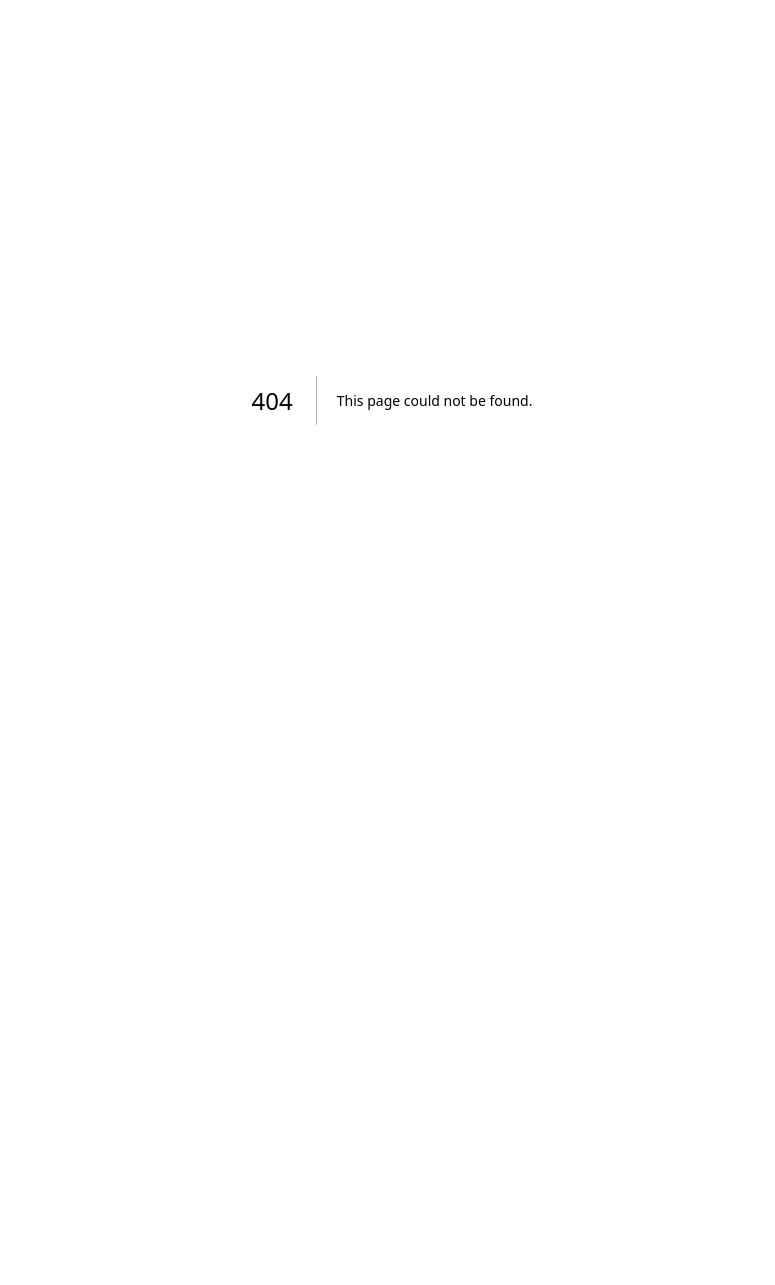
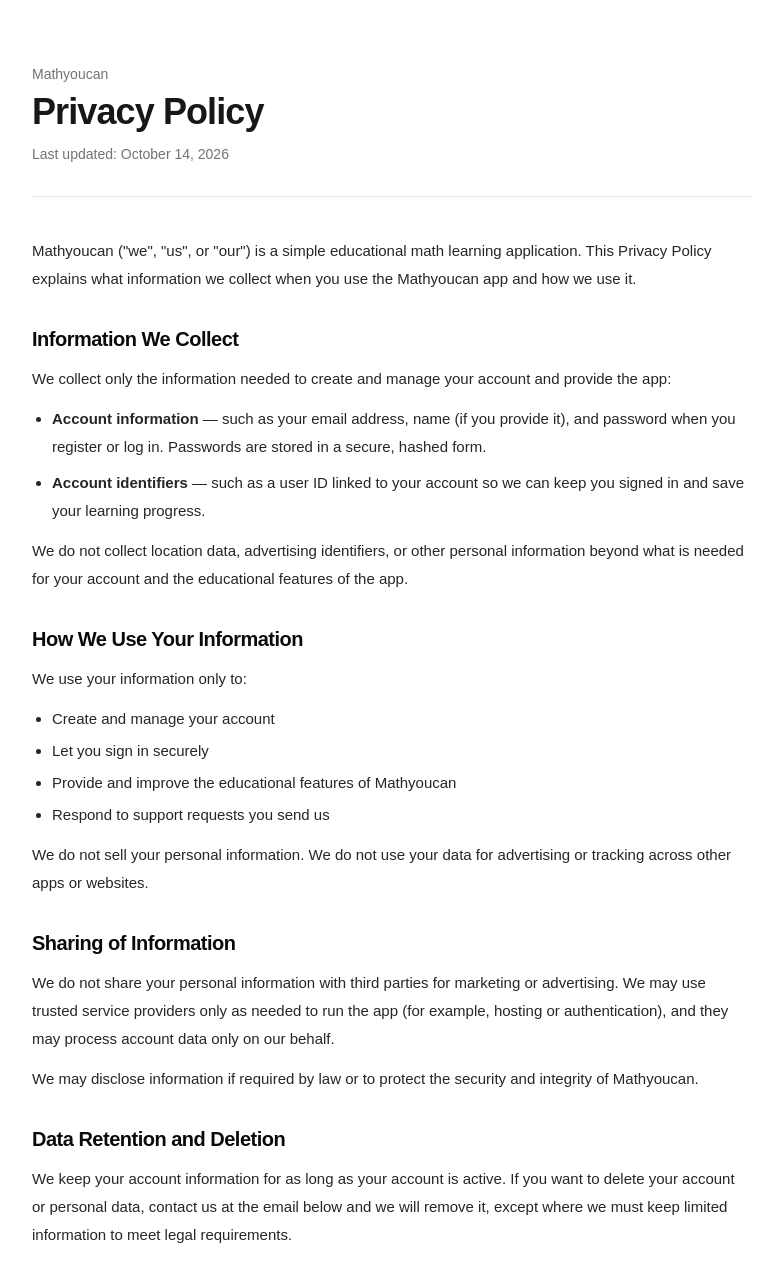
Before and after one commit to tural1200/turalmammadov, a Next.js app: page /mathyoucan/privacy in a window 1280 px wide. Before the commit this address had no page. Shown: the top 1285 px of the page, without its empty margins (248-1023 px from the left). Before the commit the page ends 800 px from the top, so only its background shows below. Built offline with nearby package versions, Linux system fonts and the light colour scheme.

Commit message:
feat: update dependencies to Next.js 16.4.1 and ESLint config, add Privacy Policy page

```diff
--- /dev/null
+++ b/src/app/mathyoucan/privacy/page.tsx
@@ -0,0 +1,158 @@
+import type { Metadata } from "next";
+
+export const metadata: Metadata = {
+  title: "Privacy Policy | Mathyoucan",
+  description:
+    "Privacy Policy for Mathyoucan — how we handle account and app data.",
+};
+
+export default function MathyoucanPrivacyPage() {
+  return (
+    <main className="min-h-screen bg-white text-[#171717]">
+      <article className="mx-auto max-w-3xl px-6 py-12 sm:py-16">
+        <header className="mb-10 border-b border-neutral-200 pb-8">
+          <p className="mb-2 text-sm text-neutral-500">Mathyoucan</p>
+          <h1 className="text-3xl font-semibold tracking-tight sm:text-4xl">
+            Privacy Policy
+          </h1>
+          <p className="mt-3 text-sm text-neutral-500">
+            Last updated: October 14, 2026
+          </p>
+        </header>
+
+        <div className="space-y-8 text-[15px] leading-7 text-neutral-800">
+          <section className="space-y-3">
+            <p>
+              Mathyoucan (&quot;we&quot;, &quot;us&quot;, or &quot;our&quot;) is a
+              simple educational math learning application. This Privacy Policy
+              explains what information we collect when you use the Mathyoucan
+              app and how we use it.
+            </p>
+          </section>
+
+          <section className="space-y-3">
+            <h2 className="text-xl font-semibold tracking-tight text-neutral-950">
+              Information We Collect
+            </h2>
+            <p>
+              We collect only the information needed to create and manage your
+              account and provide the app:
+            </p>
+            <ul className="list-disc space-y-2 pl-5">
+              <li>
+                <strong>Account information</strong> — such as your email
+                address, name (if you provide it), and password when you
+                register or log in. Passwords are stored in a secure, hashed
+                form.
+              </li>
+              <li>
+                <strong>Account identifiers</strong> — such as a user ID linked
+                to your account so we can keep you signed in and save your
+                learning progress.
+              </li>
+            </ul>
+            <p>
+              We do not collect location data, advertising identifiers, or other
+              personal information beyond what is needed for your account and
+              the educational features of the app.
+            </p>
+          </section>
+
+          <section className="space-y-3">
+            <h2 className="text-xl font-semibold tracking-tight text-neutral-950">
+              How We Use Your Information
+            </h2>
+            <p>We use your information only to:</p>
+            <ul className="list-disc space-y-1 pl-5">
+              <li>Create and manage your account</li>
+              <li>Let you sign in securely</li>
+              <li>Provide and improve the educational features of Mathyoucan</li>
+              <li>Respond to support requests you send us</li>
+            </ul>
+            <p>
+              We do not sell your personal information. We do not use your data
+              for advertising or tracking across other apps or websites.
+            </p>
+          </section>
+
+          <section className="space-y-3">
+            <h2 className="text-xl font-semibold tracking-tight text-neutral-950">
+              Sharing of Information
+            </h2>
+            <p>
+              We do not share your personal information with third parties for
+              marketing or advertising. We may use trusted service providers
+              only as needed to run the app (for example, hosting or
+              authentication), and they may process account data only on our
+              behalf.
+            </p>
+            <p>
+              We may disclose information if required by law or to protect the
+              security and integrity of Mathyoucan.
+            </p>
+          </section>
+
+          <section className="space-y-3">
+            <h2 className="text-xl font-semibold tracking-tight text-neutral-950">
+              Data Retention and Deletion
+            </h2>
+            <p>
+              We keep your account information for as long as your account is
+              active. If you want to delete your account or personal data,
+              contact us at the email below and we will remove it, except where
+              we must keep limited information to meet legal requirements.
+            </p>
+          </section>
+
+          <section className="space-y-3">
+            <h2 className="text-xl font-semibold tracking-tight text-neutral-950">
+              Children&apos;s Privacy
+            </h2>
+            <p>
+              Mathyoucan is an educational app and may be used by children. We
+              collect account information only to provide the service. We do not
+              knowingly use children&apos;s data for advertising or tracking. If
+              you are a parent or guardian and believe your child provided
+              information without your consent, contact us and we will help
+              remove it.
+            </p>
+          </section>
+
+          <section className="space-y-3">
+            <h2 className="text-xl font-semibold tracking-tight text-neutral-950">
+              Changes to This Policy
+            </h2>
+            <p>
+              If we change how we handle information, we will update this
+              Privacy Policy and the &quot;Last updated&quot; date above.
+            </p>
+          </section>
+
+          <section className="space-y-3">
+            <h2 className="text-xl font-semibold tracking-tight text-neutral-950">
+              Contact Us
+            </h2>
+            <p>
+              If you have questions about this Privacy Policy, contact us at:
+            </p>
+            <ul className="list-disc space-y-1 pl-5">
+              <li>
+                Email:{" "}
+                <a
+                  href="mailto:office@mathyoucan.com"
+                  className="underline underline-offset-2 hover:text-neutral-950"
+                >
+                  office@mathyoucan.com
+                </a>
+              </li>
+              <li>
+                Mathyoucan, 3rd floor, Office 2, Khodjali 32 Block 1181, Baku,
+                Azerbaijan
+              </li>
+            </ul>
+          </section>
+        </div>
+      </article>
+    </main>
+  );
+}
```
Also changed, not shown: package.json (+5 -2 lines), 1 other file (tests, documents, lock files or other folders).
